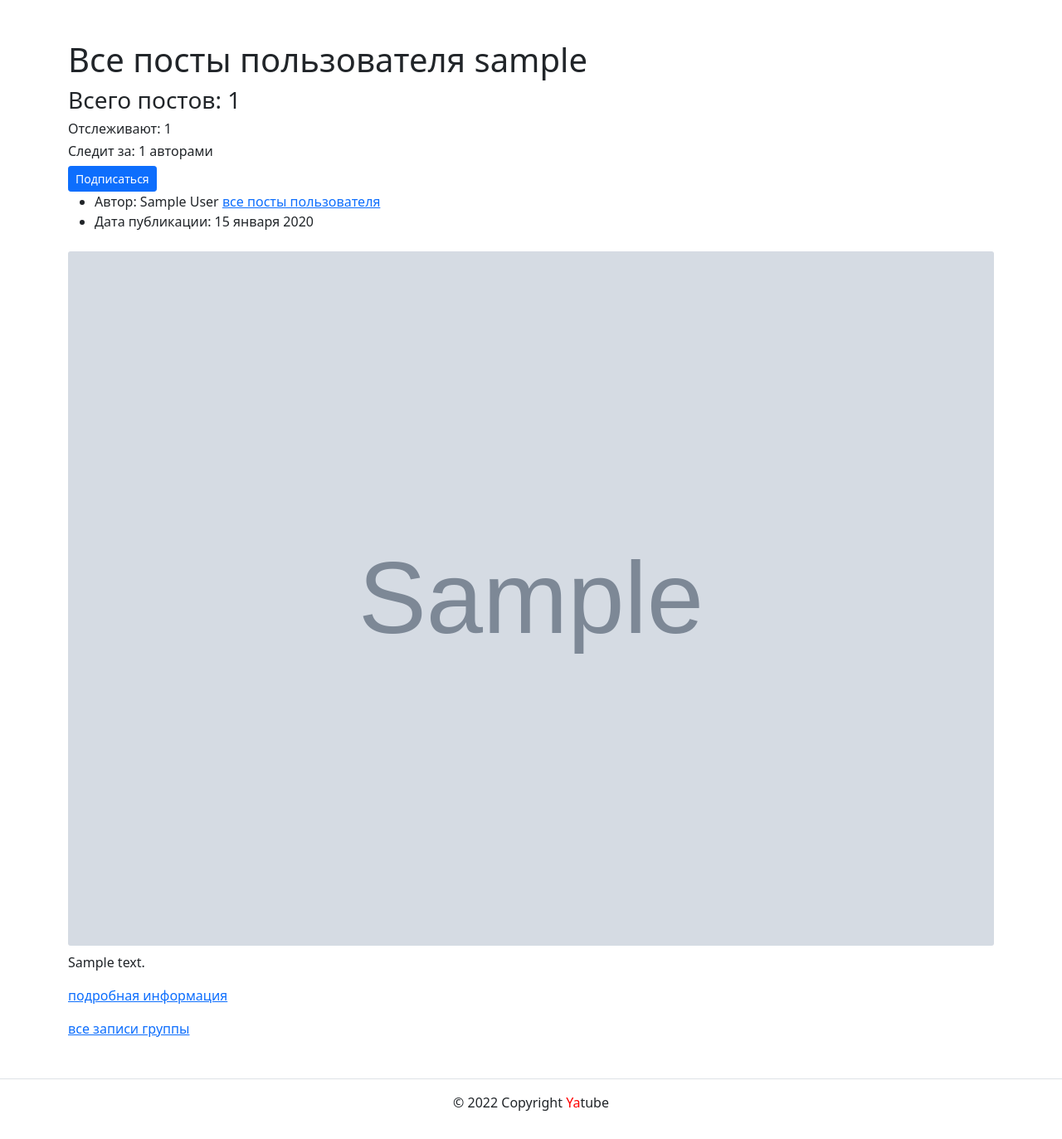
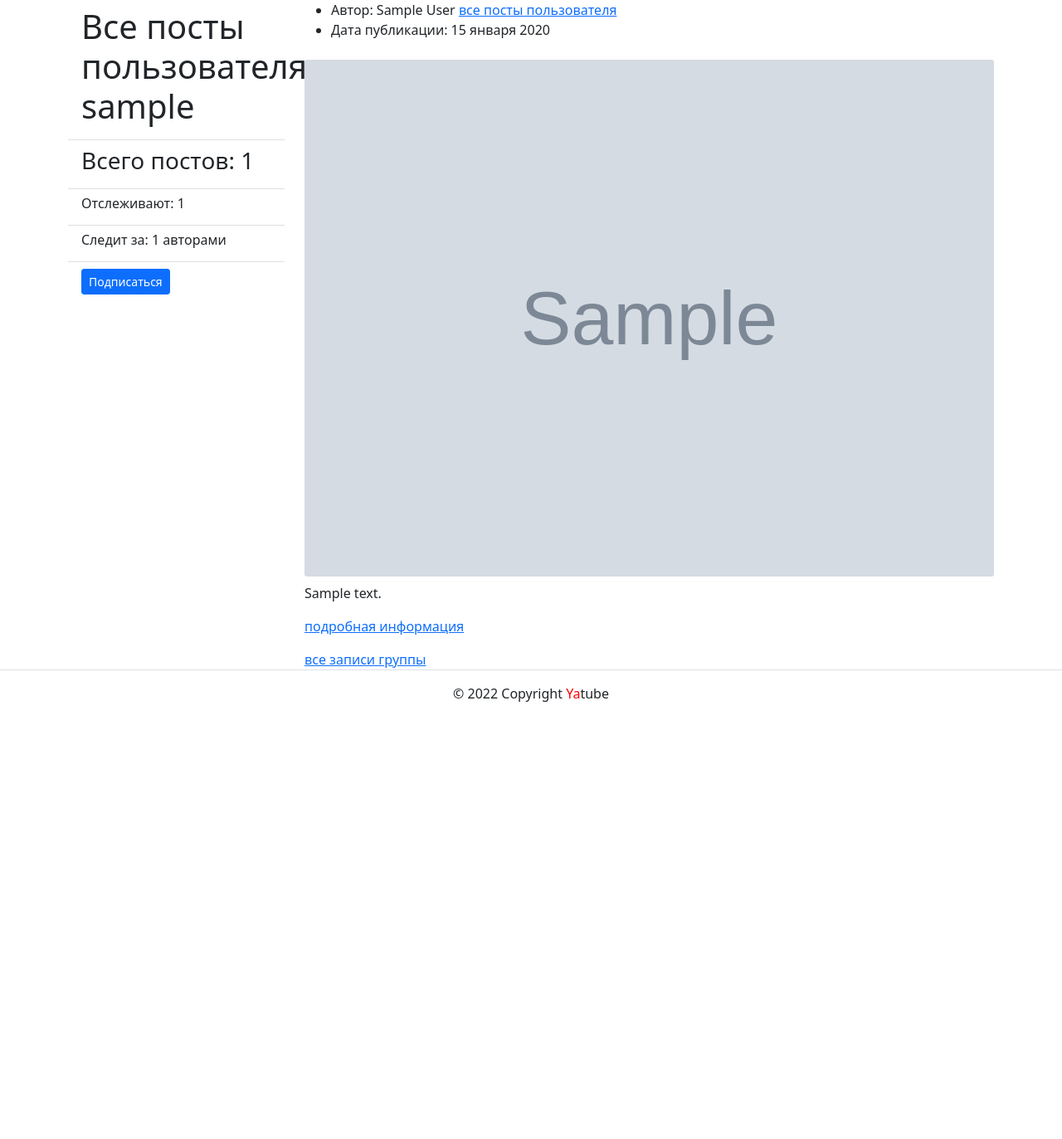
Before and after one commit to platonov1727/hw05_final, a Django app: a page that uses yatube/templates/posts/profile.html in a window 1280 px wide. Shown: the part 56-1429 px from the top of the page at 83% size. After the commit the page ends 902 px from the top, so only its background shows below. Run offline with Django 3.2, Linux system fonts and the light colour scheme; tables that the repository leaves empty hold one stand-in row (values such as "Sample post"); grey boxes marked "Sample" are stand-in pictures; some libraries are stand-ins or nearby versions.

```diff
--- a/yatube/posts/models.py
+++ b/yatube/posts/models.py
@@ -100,3 +100,12 @@ class Follow(models.Model):
         ]
         verbose_name = 'Подписка'
         verbose_name_plural = 'Подписки'
+
+class Profile(models.Model):
+    user = models.OneToOneField(User, on_delete=models.CASCADE)
+    bio = models.TextField(max_length=400, blank=True,
+                           verbose_name='Биография')
+    image =  models.ImageField(upload_to='img/profile', blank=True, null=True, verbose_name='Аватар')
+
+    def __str__(self):
+        return str(self.user)
--- a/yatube/posts/views.py
+++ b/yatube/posts/views.py
@@ -3,9 +3,10 @@ from django.contrib.auth.decorators import login_required
 from django.core.paginator import Paginator
 from django.shortcuts import get_object_or_404, redirect, render
 from django.views.decorators.cache import cache_page
+from django.views.generic.detail import DetailView
 
 from .forms import CommentForm, PostForm
-from .models import Group, Post, Follow, Comment
+from .models import Group, Post, Follow, Comment, Profile
 
 User = get_user_model()
 
@@ -155,3 +156,16 @@ def comment_delete(request, comment_id):
     if request.user.username == comment.author.username:
         comment.delete()
     return redirect('posts:post_detail', post_id=post_id)
+
+
+class ShowProfileView(DetailView):
+    model = Profile
+    template_name = 'posts/profile.html'
+
+    def get_context_data(self, **kwargs):
+        users = Profile.objects.all()
+        context = super(ShowProfilePageView, self).get_context_data(*args,
+                                                                    **kwargs)
+        page_user = get_object_or_404(Profile, id=self.kwargs['pk'])
+        context['page_user'] = page_user
+        return context
--- a/yatube/templates/posts/profile.html
+++ b/yatube/templates/posts/profile.html
@@ -4,28 +4,45 @@
 {% endblock title %}
 {% block content %}
     <main>
-      <div class="container py-5">
-        <h1>Все посты пользователя {{ author.username  }}</h1>
-        <h3>Всего постов: {{ author.posts.count }} </h3>
-        <h6>Отслеживают: {{ followers_count }} </h6>
+
+        <div class="container">
+
+            <div class="row">
+
+                <aside class="col-12 col-md-3">
+                    <ul class="list-group list-group-flush">
+                        <li class="list-group-item"><h1>Все посты
+                            пользователя {{ author.username }}</h1></li>
+                        <li class="list-group-item"><h3>Всего
+                            постов: {{ author.posts.count }} </h3></li>
+                        <li class="list-group-item"><h6>
+                            Отслеживают: {{ followers_count }} </h6></li>
+                        <li class="list-group-item">
                             {% if author.username %}
-      <h6>Cледит за: {{ followings_count }} авторами</h6>
+                                <h6>Cледит за: {{ followings_count }}
+                                    авторами</h6>
                             {% endif %}
-      {% if following %}
+                        </li>
+                        <li class="list-group-item">{% if following %}
                             <a
                                     class="btn btn-sm btn-outline-danger"
-      href="{% url 'posts:profile_unfollow' author.username %}" role="button"
+                                    href="{% url 'posts:profile_unfollow' author.username %}"
+                                    role="button"
                             >
                                 Отписаться
                             </a>
                         {% else %}
                             <a
                                     class="btn btn-sm btn-primary"
-        href="{% url 'posts:profile_follow' author.username %}" role="button"
+                                    href="{% url 'posts:profile_follow' author.username %}"
+                                    role="button"
                             >
                                 Подписаться
                             </a>
-   {% endif %}
+                        {% endif %}</li>
+                    </ul>
+                </aside>
+            <article class="col-12 col-md-9">
                     {% for post in page_obj %}
                 {% include 'includes/article.html' %}
                 {% if not forloop.last %}
@@ -36,6 +53,12 @@
             {% comment %} <a href=" {% url 'posts:group_list' post.group.slug %} ">все записи группы</a>         {% endcomment %}
 
             {% include 'posts/includes/paginator.html' %}
+            </article>
+
             </div>
+
+        </div>
+
+
     </main>
 {% endblock content %}
```
Also changed, not shown: yatube/posts/migrations/0010_profile.py (added). Lines whose indentation alone changed are shown as unchanged.
